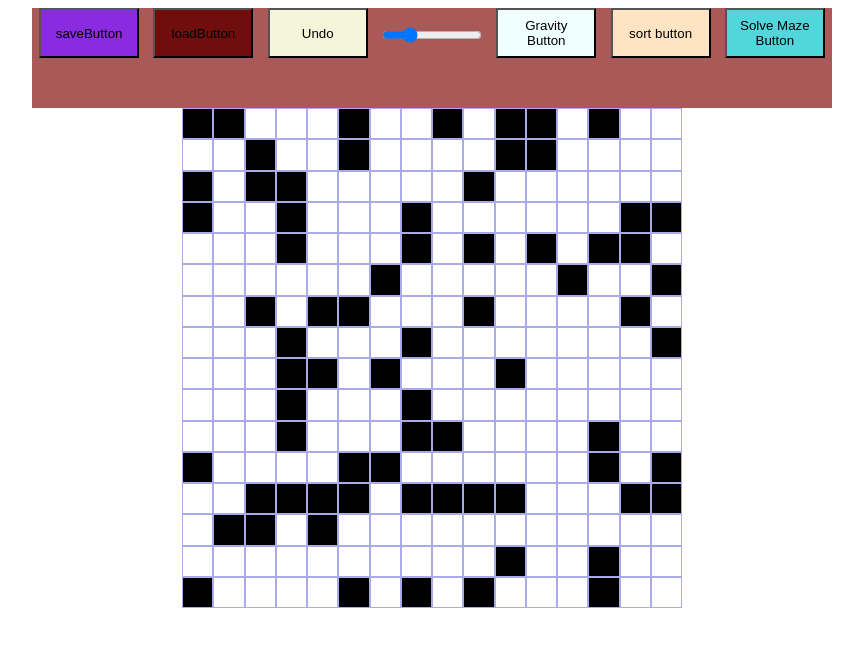
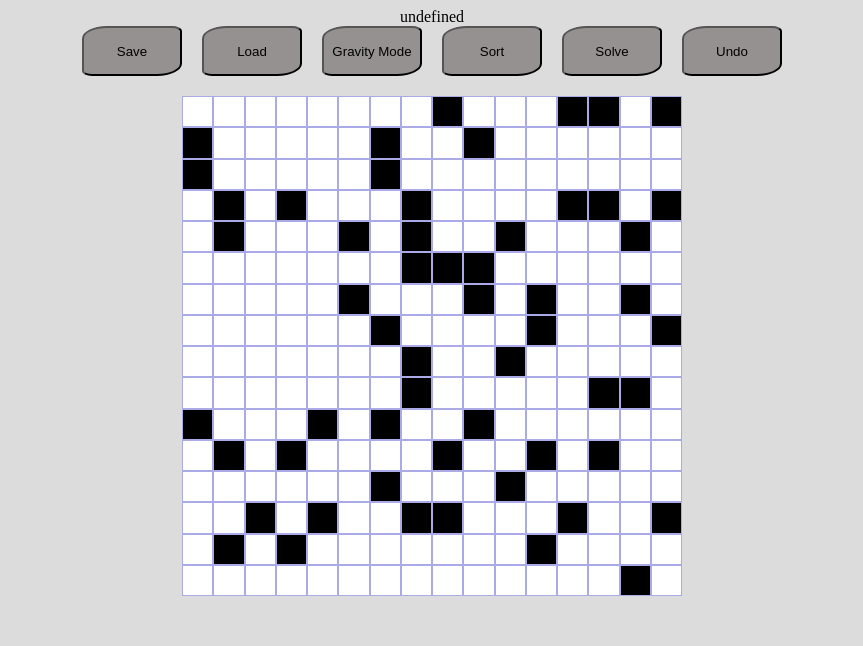
Before and after one commit to KirSpaceB/MazeFinder-FullStack, a website with bundled scripts: page Maze/main.html in a window 1280 px wide. Shown: the whole page, without its empty margins (208-1071 px from the left). Built offline with nearby package versions, Linux system fonts and the light colour scheme.

Commit message:
Created the abstractions for the button

```diff
--- /dev/null
+++ b/Maze/AbstractButton.js
@@ -0,0 +1,9 @@
+export class AbstractButton {
+  constructor(element, type, typeName, text) {
+    this.createElement = document.createElement(element);
+    this.createElement.setAttribute(type,typeName);
+    this.createElement.innerHTML = text;
+    document.body.appendChild(this.createElement);
+    console.log(this.createElement);
+  }
+}
--- a/Maze/CreateGridButtonUI.js
+++ /dev/null
@@ -1,23 +0,0 @@
-
-export class CreateGrid {
-  constructor() {
-    let createGridInput = document.createElement('input')
-    createGridInput.setAttribute('id', 'inputGrid');
-    createGridInput.value = '16';
-    createGridInput.type = 'range';
-    createGridInput.min = '1';
-    createGridInput.max = '64';
-    this.slider = document.getElementById('inputGrid')
-    this.changeSlider()
-
-    return createGridInput;
-  }
-
-  changeSlider() {
-    this.slider = document.getElementById('inputGrid');
-    console.log(this.slider); //idk why this is null
-  }
-
-
-
-}
--- a/Maze/GravityButtonUI.js
+++ /dev/null
@@ -1,18 +0,0 @@
-export class GravityNav {
-  constructor() {
-    let gravityButton = document.createElement('button');
-    gravityButton.setAttribute('id', 'gravityButton');
-    gravityButton.innerHTML = 'Gravity Button'
-    this.gravityButton = gravityButton;
-
-    this.gravityMode();
-
-    return gravityButton;
-  }
-
-  gravityMode() {
-    this.gravityButton.addEventListener('click', () => {
-      console.log('you are in gravity mode');
-    })
-  }
-}
--- a/Maze/Grid.js
+++ b/Maze/Grid.js
@@ -1,27 +1,61 @@
 export class Grid {
-  constructor() {
+  constructor(gridForMaze, Maze, WallsForMaze, setStartingPoint) {
     this.gridForMaze();
     this.Maze(16);
     this.WallsForMaze();
+
+    this.gridForMaze = gridForMaze;
+    this.Maze = Maze;
+    this.WallsForMaze = WallsForMaze;
+    this.setStartingPoint = setStartingPoint;
+
+  }
+
+  gridForMaze() {
+    let Grid = document.createElement('div');
+    Grid.setAttribute('id', 'gridForMaze');
+
+    document.body.appendChild(Grid);
+
+    this.Grid = Grid;
+  }
+
+
+  Maze(gridSize) {
+    let mazeGridNum = 0;
+    const rows = gridSize;
+    const cols = gridSize;
+    const area = rows * cols;
+
+
+    for (let i = 0; i < area; i++) {
+      this.mazeGrid = document.createElement('div');
+      this.mazeGrid.setAttribute('class', 'mazeGrid');
+      this.mazeGrid.style.gridTemplateColumns = `repeat(${gridSize}, 1fr)`
+      this.mazeGrid.style.gridTemplateRows = `repeat(${gridSize}, 1fr)`
+
+
+      this.Grid.appendChild(this.mazeGrid);
+    }
+
   }
 
   WallsForMaze() {
-    let createWalls = Array.from(document.getElementsByClassName('mazeGrid'));
-    console.log(typeof createWalls);
+    let createWalls = document.querySelectorAll('.mazeGrid');
 
-    //logic error
-    createWalls.forEach(element => {
-      let Goal = "Goal";
-      const random = Math.floor(Math.random() * 4)
-      if (random === 0) {
-        element.style.backgroundColor = "black"
-      } else if (random === 1 && random === 2 && random === 3) {
-        element.style.backgroundColor = "white";
-      } else if (Goal === "") {
-        element.style.backgroundColor = "red";
+    for (let i = 0; i < createWalls.length; i++) {
+      let random = Math.floor(Math.random() * 4);
+
+      console.log(random)
+
+      if (random === 0 || random === 1 || random === 2) {
+        createWalls[i].style.backgroundColor = "white"
+      } else if (random === 3) {
+        createWalls[i].style.backgroundColor = "black";
+      } else {
+        return "something went wrong";
       }
-      console.log(typeof element);
-    })
+  }
 
     // nums.forEach((e) => {
     //   console.log(typeof e);
@@ -34,41 +68,7 @@ export class Grid {
     //   }
     // })
 
-
-
-
     // could use set timer to implmenet walls for maze
   }
 
-
-
-  gridForMaze() {
-    let Grid = document.createElement('div');
-    Grid.setAttribute('id', 'gridForMaze');
-
-    document.body.appendChild(Grid);
-
-
-    this.Grid = Grid;
-  }
-
-  Maze(gridSize) {
-    let mazeGridNum = 0;
-    const rows = gridSize;
-    const cols = gridSize;
-    const area = rows * cols;
-
-
-    for (let i = 0; i < area; i++) {
-      this.mazeGrid = document.createElement('div');
-      this.mazeGrid.setAttribute('class', `mazeGrid +${mazeGridNum += 1}`);
-      this.mazeGrid.style.gridTemplateColumns = `repeat(${gridSize}, 1fr)`
-      this.mazeGrid.style.gridTemplateRows = `repeat(${gridSize}, 1fr)`
-
-
-      this.Grid.appendChild(this.mazeGrid);
-    }
-
-  }
-
 }
--- a/Maze/LoadButtonUI.js
+++ /dev/null
@@ -1,18 +0,0 @@
-export class LoadMazeNav {
-  constructor() {
-    let loadButton = document.createElement('button');
-    loadButton.setAttribute('id', 'loadButton');
-    loadButton.innerHTML = 'loadButton';
-    this.loadButton = loadButton;
-
-    this.Load();// always has to be at the end of the constructor
-
-    return loadButton;
-  }
-
-  Load() {
-    this.loadButton.addEventListener('click', () => {
-      console.log('clicking on loadbutton');
-    })
-  }
-}
--- a/Maze/SaveButtonUI.js
+++ /dev/null
@@ -1,19 +0,0 @@
-export class SaveButton{ //PascalCase Test
-  constructor() {
-    let saveMazeNav = document.createElement('button');
-    saveMazeNav.setAttribute('id', 'saveButton');
-    saveMazeNav.innerHTML = 'saveButton';
-    this.saveMazeNav = saveMazeNav;
-
-    this.testMethod();
-    return saveMazeNav;
-  }
-
-  testMethod() {//camelCase functions
-    this.saveMazeNav.addEventListener('click', () => {
-      console.log('working')
-    })
-  }
-
-
-}
--- a/Maze/SolveMazeButtonUI.js
+++ /dev/null
@@ -1,18 +0,0 @@
-export class SolveMazeButton {
-  constructor() {
-    let solveMazeButton = document.createElement('button');
-    solveMazeButton.setAttribute('id', 'solveMazeButton');
-    solveMazeButton.innerHTML = 'Solve Maze Button'
-    this.solveMazeButton = solveMazeButton;
-
-    this.dropDownMenu();
-
-    return solveMazeButton;
-  }
-
-  dropDownMenu() {
-    this.solveMazeButton.addEventListener('click', () => {
-      console.log('solvemazebutton')
-    })
-  }
-}
--- a/Maze/SortMazeButtonUI.js
+++ /dev/null
@@ -1,23 +0,0 @@
-export class SortMazeButton {
-  constructor() {
-    let sortMazeButton1 = document.createElement('button');
-    sortMazeButton1.setAttribute('id','sortMazeButton1');
-    sortMazeButton1.innerHTML = 'sort button';
-    this.sortMazeButton1 = sortMazeButton1;
-
-    this.sortWalls();
-    this.dropDownMenu();
-    return sortMazeButton1;
-  }
-
-  sortWalls() {
-    this.sortMazeButton1.addEventListener('click', () => {
-      console.log('sortwalls');
-    })
-  }
-  dropDownMenu() {
-    this.sortMazeButton1.addEventListener('click', () => {
-      console.log('dropdownmenu')
-    })
-  }
-}
--- a/Maze/UndoButtonUI.js
+++ /dev/null
@@ -1,18 +0,0 @@
-export class UndoButton {
-  constructor() {
-    let undoNavButton = document.createElement('button');
-    undoNavButton.setAttribute('id', 'undoNavButton');
-    undoNavButton.innerHTML = 'Undo'
-
-    this.undoButtonObject = undoNavButton;
-
-    this.Undo();
-    return undoNavButton;
-  }
-
-  Undo() {
-    this.undoButtonObject.addEventListener('click', () => {
-      console.log('undo');
-    })
-  }
-}
--- a/Maze/main.css
+++ b/Maze/main.css
@@ -2,17 +2,18 @@ body {
   display: grid;
   justify-content: center;
   justify-items: center;
+  background-color: gainsboro;
 }
 .navbar {
   display: grid;
-  grid-template-columns: repeat(7, 1fr);
-  justify-items: center;
-  width: 800px;
-  height: 100px;
-  background-color: rgb(170, 89, 89);
+  grid-template-columns: repeat(6, 1fr);
+  gap: 20px;
+  width: fit-content;
+  height: fit-content;
 }
 #gridForMaze {
   display: grid;
+  margin-top: 20px;
   grid-template-columns: repeat(16, 1fr);
   width: 500px;
   height: 500px;
@@ -24,35 +25,41 @@ body {
 #saveButton {
   width: 100px;
   height: 50px;
-  background-color: blueviolet;
+  background-color: rgb(149, 145, 145);
+  border-radius: 25% 10%;
 }
 #loadButton {
   width: 100px;
   height: 50px;
-  background-color: rgb(112, 14, 14);
+  background-color: rgb(149, 145, 145);
+  border-radius: 25% 10%;
+
 }
 #gravityButton {
   width: 100px;
   height: 50px;
-  background-color: azure;
+  background-color: rgb(149, 145, 145);
+  border-radius: 25% 10%;
+
 }
-#undoNavButton {
+#sortMazeButton {
   width: 100px;
   height: 50px;
-  background-color: beige;
-}
-#inputGrid {
-  width: 100px;
-  height: 50px;
-  background-color: blanchedalmond;
-}
-#sortMazeButton1 {
-  width: 100px;
-  height: 50px;
-  background-color: bisque;
+  background-color: rgb(149, 145, 145);
+  border-radius: 25% 10%;
+
 }
 #solveMazeButton {
   width: 100px;
   height: 50px;
-  background-color: rgb(83, 213, 220);
+  background-color: rgb(149, 145, 145);
+  border-radius: 25% 10%;
+
 }
+#undoButton {
+  width: 100px;
+  height: 50px;
+  background-color: rgb(149, 145, 145);
+  border-radius: 25% 10%;
+
+}
--- a/Maze/navbar.js
+++ b/Maze/navbar.js
@@ -1,40 +1,16 @@
-import { GravityNav } from "./GravityButtonUI.js";
-import { LoadMazeNav } from "./LoadButtonUI.js";
-import { SaveButton } from "./SaveButtonUI.js";
-import { UndoButton } from "./UndoButtonUI.js";
-import {CreateGrid} from "./CreateGridButtonUI.js";
-import { SortMazeButton } from "./SortMazeButtonUI.js";
-import { SolveMazeButton } from "./SolveMazeButtonUI.js";
+import { AbstractButton } from "./AbstractButton.js";
+export class NavBar extends AbstractButton {
+  constructor() {
+    // the reason theres an undefined is that the super keyword is reffering to the parent class objects
+    // and since we have a blueprint thats not defined it gives us undefined
+    super()
 
-export class navbar {
-  constructor(saveButtonReal,loadButton,undoButton,creategridInput,gravityButton,solveButton,sortButton) {
-    let newSaveButton = new SaveButton();
-    saveButtonReal = newSaveButton;
-    this.saveButtonReal = saveButtonReal;
-
-    let newLoadButton = new LoadMazeNav();
-    loadButton = newLoadButton;
-    this.loadButton = loadButton;
-
-    let newgravityButton = new GravityNav();
-    gravityButton = newgravityButton;
-    this.gravityButton = gravityButton;
-
-    let newUndoButton = new UndoButton();
-    undoButton = newUndoButton;
-    this.undoButton = newUndoButton;
-
-    let newCreatGridInput = new CreateGrid();
-    creategridInput = newCreatGridInput;
-    this.creategridInput = creategridInput;
-
-    let newSortMazeButton = new SortMazeButton();
-    sortButton = newSortMazeButton;
-    this.sortButton = sortButton;
-
-    let newSolveMazeButton = new SolveMazeButton();
-    solveButton = newSolveMazeButton;
-    this.solveButton = solveButton;
+    let saveButton = new AbstractButton('button','id','saveButton','Save');
+    let loadButton = new AbstractButton('button', 'id', 'loadButton', 'Load');
+    let gravityButton = new AbstractButton('button','id','gravityButton', 'Gravity Mode');
+    let sortMazeButton = new AbstractButton('button','id','sortMazeButton', 'Sort');
+    let solveMazeButton = new AbstractButton('button','id','solveMazeButton', 'Solve');
+    let undoButton = new AbstractButton('button','id', 'undoButton', 'Undo')
   }
 
   creatingNavBar() {
@@ -44,13 +20,12 @@ export class navbar {
     navBarDiv.setAttribute('id','navbar');
     document.body.appendChild(navBarDiv);
 
+    navBarDiv.appendChild(saveButton);
+    navBarDiv.appendChild(loadButton);
+    navBarDiv.appendChild(gravityButton);
+    navBarDiv.appendChild(sortMazeButton);
+    navBarDiv.appendChild(solveMazeButton);
+    navBarDiv.appendChild(undoButton);
 
-    navBarDiv.appendChild(this.saveButtonReal);
-    navBarDiv.appendChild(this.loadButton);
-    navBarDiv.appendChild(this.undoButton);
-    navBarDiv.appendChild(this.creategridInput);
-    navBarDiv.appendChild(this.gravityButton);
-    navBarDiv.appendChild(this.sortButton);
-    navBarDiv.appendChild(this.solveButton);
   }
 }
--- a/Maze/viewSingleton.js
+++ b/Maze/viewSingleton.js
@@ -1,8 +1,8 @@
 import { Grid } from "./Grid.js";
-import { navbar } from "./NavBar.js";
+import { NavBar } from "./NavBar.js";
 
 
-const navbar1 = new navbar();
+const navbar1 = new NavBar();
 navbar1.creatingNavBar();
 
 const grid = new Grid();
```
Also changed, not shown: Maze/DFSAlgo.js (added, +15 -0 lines), Maze/SetPointAndGoal.js (added, +29 -0 lines).
